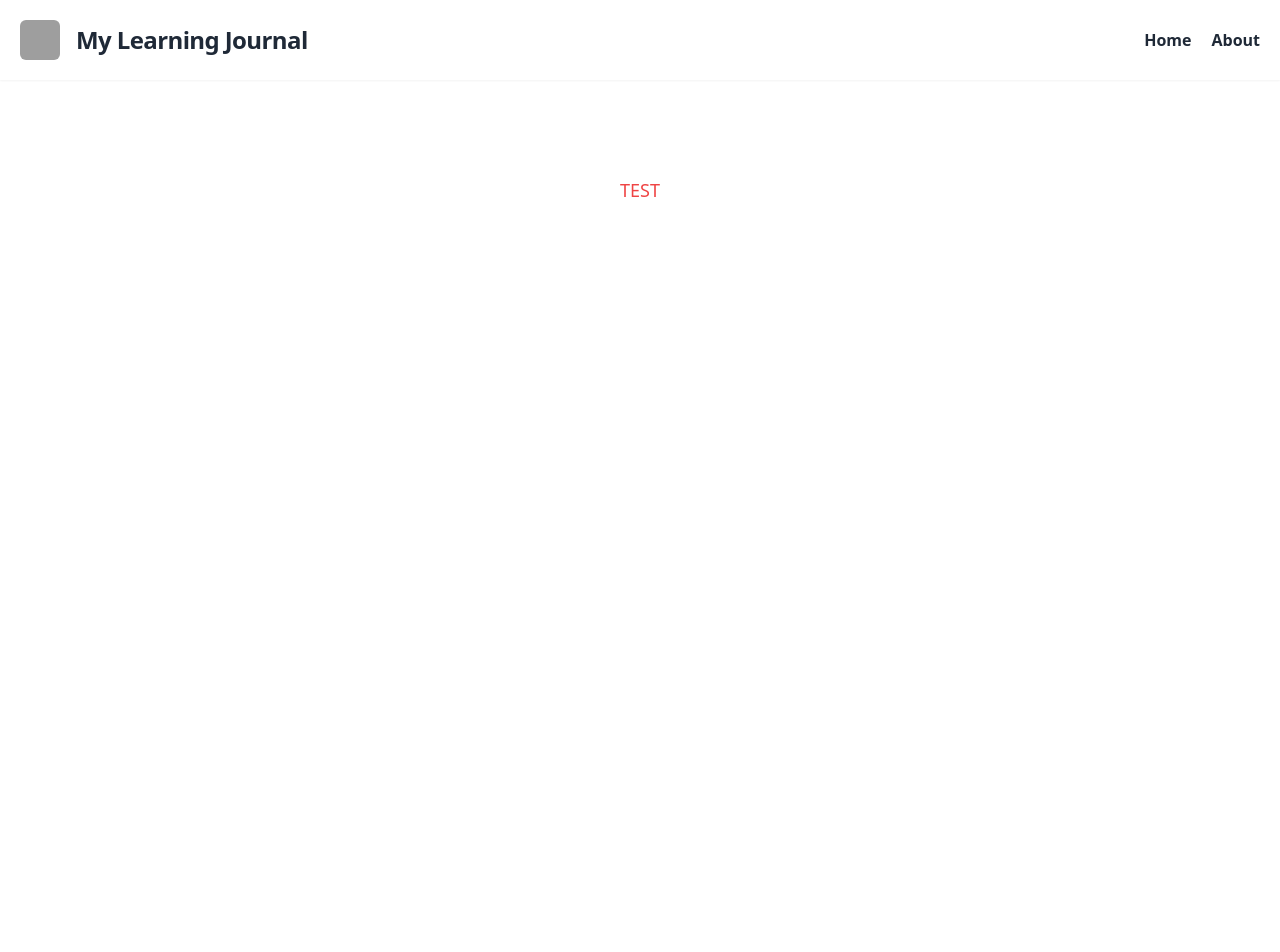
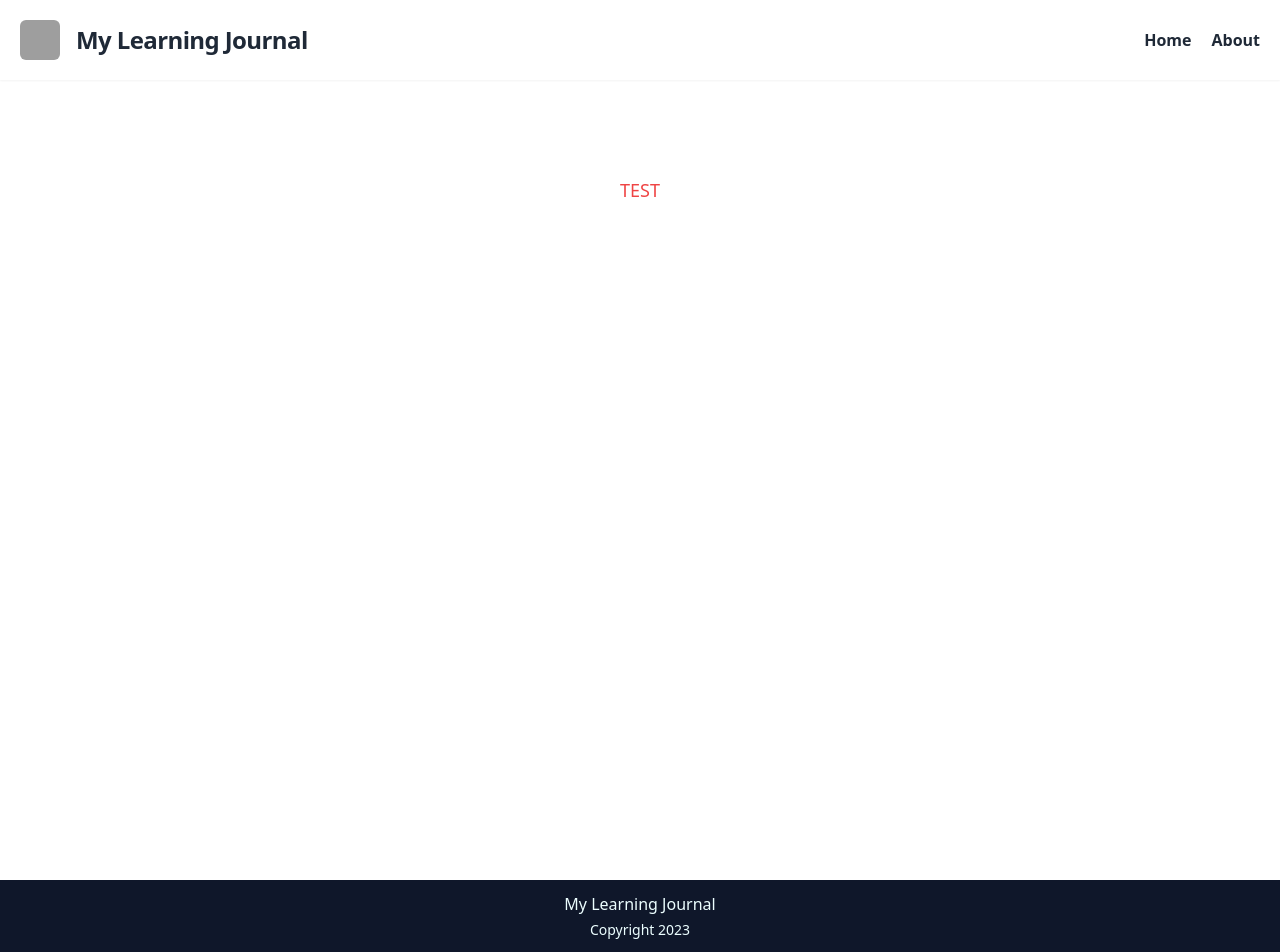
Before and after one commit to prashantbhudwal/proj__learningJournal-solo, a Next.js app: page / in a window 1280 px wide. Before the commit the page ends 880 px from the top, so only its background shows below. Built offline with nearby package versions, Linux system fonts and the light colour scheme; grey boxes are pictures that could not be loaded.

Commit message:
Make the footer sticky

```diff
--- a/app/layout.tsx
+++ b/app/layout.tsx
@@ -1,4 +1,5 @@
 import Header from "@/components/Header";
+import Footer from "@/components/Footer";
 import "./globals.css";
 
 export const metadata = {
@@ -13,9 +14,10 @@
 }) {
   return (
     <html lang="en">
-      <body>
+      <body className="flex flex-col min-h-screen">
         <Header />
-        {children}
+        <main className="flex-grow">{children}</main>
+        <Footer />
       </body>
     </html>
   );
```
